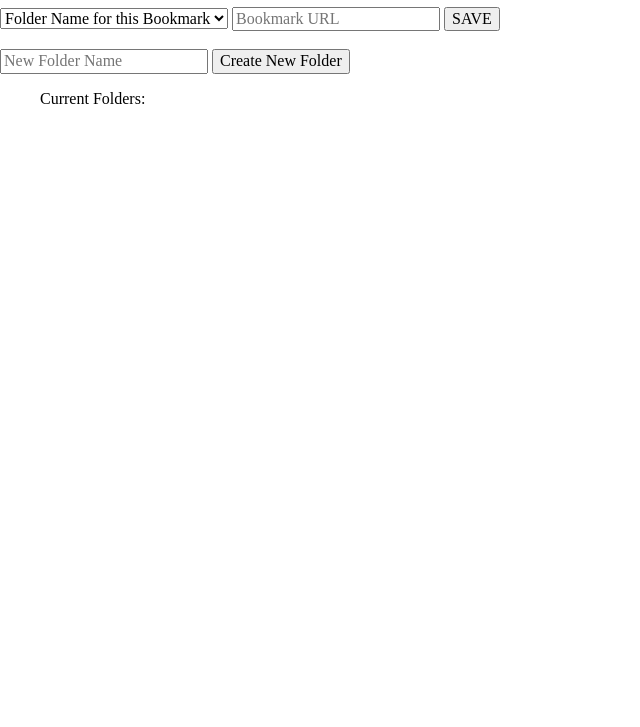
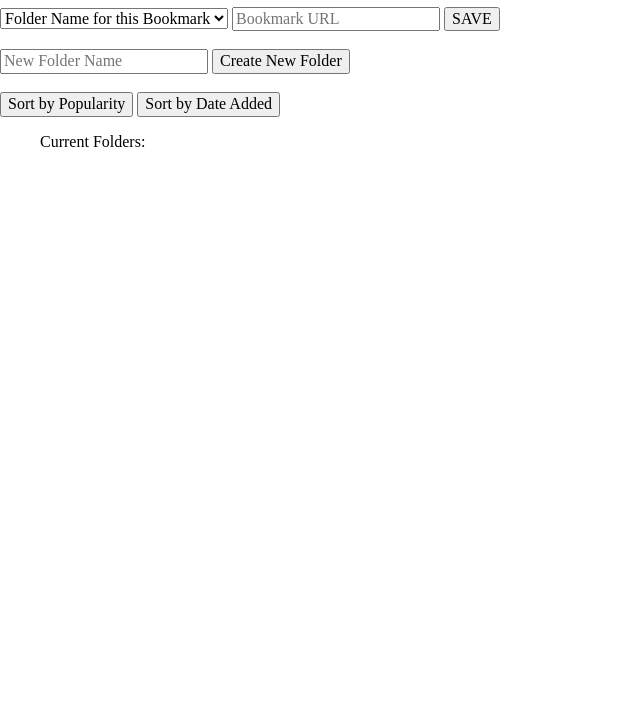
Before and after one commit to kristenburgess25/jet-fuel-refactor, a website: page public/index.html in a window 1280 px wide. Shown: the part 73-800 px from the top of the page, without its empty margins (0-640 px from the left). Drawn offline with nearby package versions, Linux system fonts and the light colour scheme; no server answers.

Commit message:
Add non functional sort by date added and popularity buttons

```diff
--- a/public/index.html
+++ b/public/index.html
@@ -11,12 +11,10 @@
   </head>
   <body>
     <h1> BOOKMARKER </h1>
-    <!-- <input type="text" placeholder="Bookmark Title" id="bookmark-title-input"/> -->
     <select id="bookmark-folder-input">
       <option value="" id="default-option-for-dropdown">Folder Name for this Bookmark</option>
     </select>
     <input type="text" placeholder="Bookmark URL" id="bookmark-url-input"/>
-    <!-- <input type="text" value="Folder Name for this Bookmark" id="bookmark-folder-input"/> -->
     <button
     type="submit"
     id="submit-button"
@@ -26,7 +24,19 @@
     <br></br>
     <input type="text" placeholder="New Folder Name" id="new-folder-input"/>
     <button id="create-folder-button">Create New Folder</button>
-
+    <br></br>
+    <button
+    type="submit"
+    id="sort-popularity"
+    >
+    Sort by Popularity
+    </button>
+    <button
+    type="submit"
+    id="sort-date"
+    >
+    Sort by Date Added
+    </button>
     <section id='main-folder-display'>
       <ul id='folders-list'> Current Folders: </ul>
 
--- a/public/index.js
+++ b/public/index.js
@@ -74,7 +74,6 @@ const fetchDisplay = () => {
 }
 
 const goToRealURL = (url, folder, id) => {
-  //async problem here
   var windowObjectReference;
   console.log(url, folder, id);
   axios.put(`/bookmarks/${folder}/${id}`, null);
```
